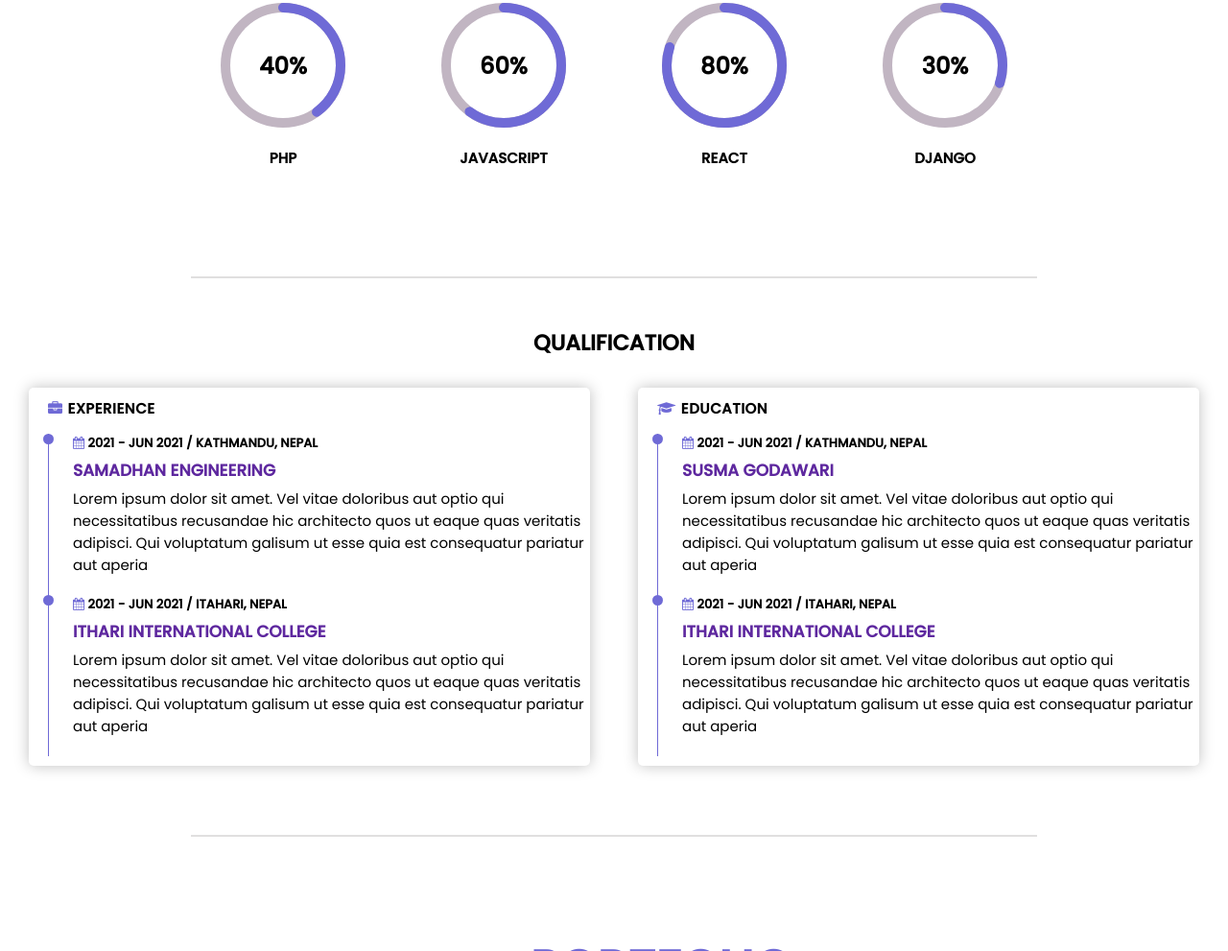
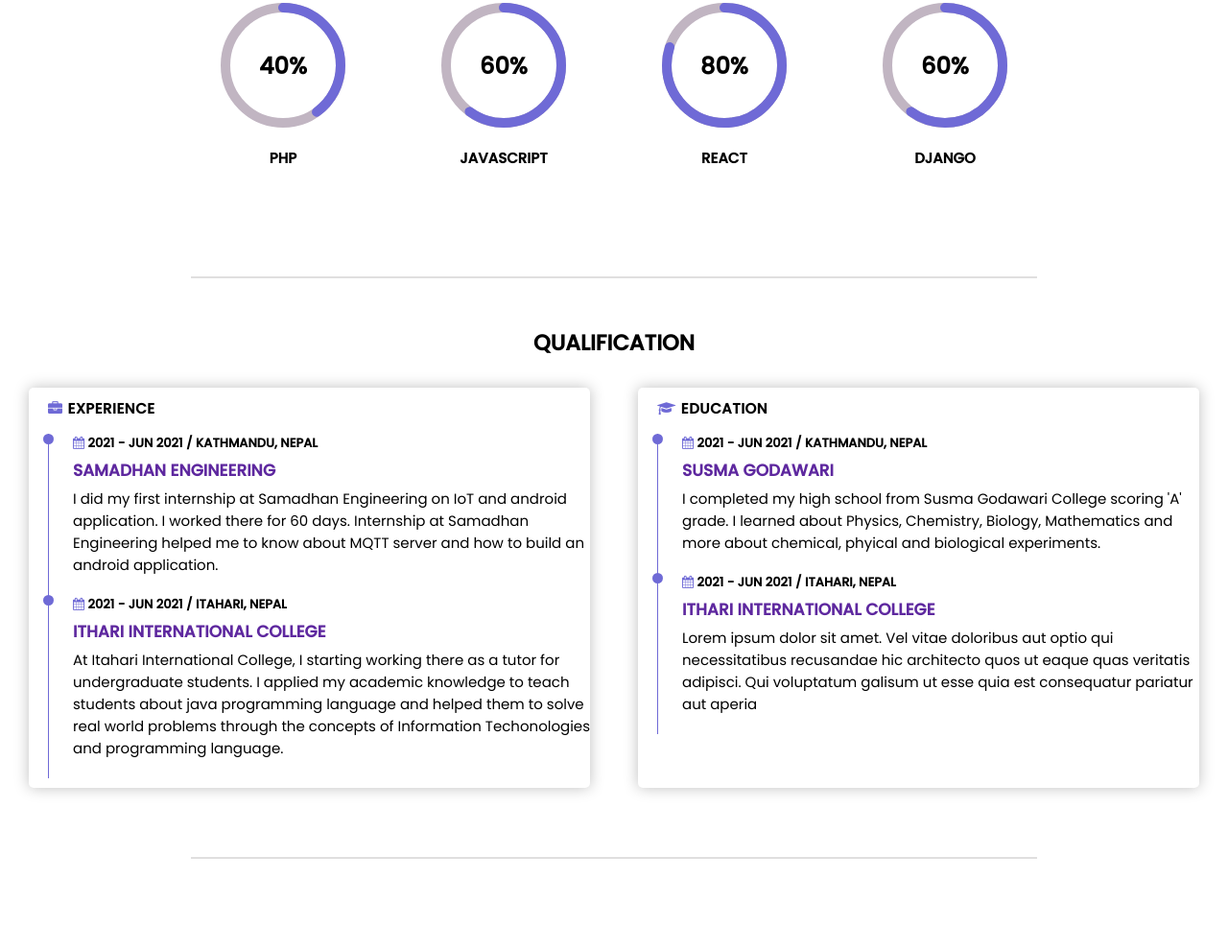
Before and after one commit to bikrampoudel9/bikrampoudel, a plain HTML site: page index.html in a window 1280 px wide. Shown: the part 1621-2612 px from the top of the page at 96% size. Drawn offline with Linux system fonts and the light colour scheme.

Commit message:
qualification

```diff
--- a/index.html
+++ b/index.html
@@ -143,20 +143,18 @@
                             <h6 class="uppercase experience-date-address"><i class="fa fa-calendar"></i> 2021 - Jun 2021 / Kathmandu, Nepal</h6>
                             <h5 class="uppercase company-name">Samadhan Engineering</h5>
                             <p>
-                                Lorem ipsum dolor sit amet. Vel vitae doloribus
-                                aut optio qui necessitatibus recusandae hic architecto
-                                quos ut eaque quas veritatis adipisci. Qui voluptatum
-                                galisum ut esse quia est consequatur pariatur aut aperia
+                                I did my first internship at Samadhan Engineering on IoT and android application.
+                                I worked there for 60 days. Internship at Samadhan Engineering helped me to know about
+                                MQTT server and how to build an android application.
                             </p>
                         </div>
                         <div class="box">
                             <h6 class="uppercase experience-date-address"><i class="fa fa-calendar"></i> 2021 - Jun 2021 / Itahari, Nepal</h6>
                             <h5 class="uppercase company-name">Ithari International College</h5>
                             <p>
-                                Lorem ipsum dolor sit amet. Vel vitae doloribus
-                                aut optio qui necessitatibus recusandae hic architecto
-                                quos ut eaque quas veritatis adipisci. Qui voluptatum
-                                galisum ut esse quia est consequatur pariatur aut aperia
+                                At Itahari International College, I starting working there as a tutor for undergraduate students.
+                                I applied my academic knowledge to teach students about java programming language and helped them
+                                to solve real world problems through the concepts of Information Techonologies and programming language.
                             </p>
                         </div>
                     </div>
@@ -166,10 +164,8 @@
                             <h6 class="uppercase experience-date-address"><i class="fa fa-calendar"></i> 2021 - Jun 2021 / Kathmandu, Nepal</h6>
                             <h5 class="uppercase company-name">Susma Godawari</h5>
                             <p>
-                                Lorem ipsum dolor sit amet. Vel vitae doloribus
-                                aut optio qui necessitatibus recusandae hic architecto
-                                quos ut eaque quas veritatis adipisci. Qui voluptatum
-                                galisum ut esse quia est consequatur pariatur aut aperia
+                                I completed my high school from Susma Godawari College scoring 'A' grade. I learned about Physics,
+                                Chemistry, Biology, Mathematics and more about chemical, phyical and biological experiments.
                             </p>
                         </div>
                         <div class="box">
--- a/script.js
+++ b/script.js
@@ -66,7 +66,7 @@ var skillDetails={
     "PHP":40,
     "JAVASCRIPT":60,
     "REACT":80,
-    "DJANGO":30
+    "DJANGO":60
 
 }
 for(let key in skillDetails){
```
